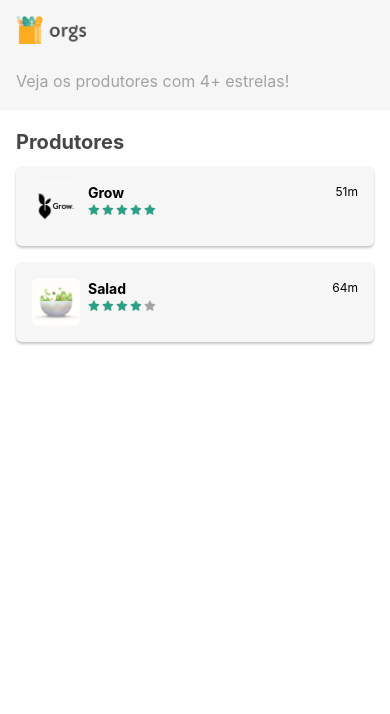
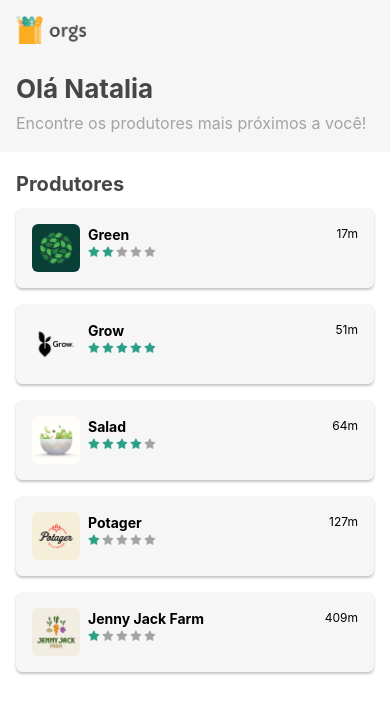
Before and after one commit to g-santosmartins/orgs-screen-navigation, a React Native app: screen / in a window 390 px wide. Shown: the top 714 px of the page. Built offline with nearby package versions, Linux system fonts and the light colour scheme.

Commit message:
fix: reafactoring the project into simple pages

```diff
--- a/App.js
+++ b/App.js
@@ -1,26 +1,20 @@
 import React from 'react';
 import { StatusBar, SafeAreaView } from 'react-native';
-import useProdutores from './src/hooks/useProdutores';
-
-import Home from './src/telas/Home';
-import Cesta from './src/telas/Cesta';
 import { NavigationContainer } from '@react-navigation/native';
 
+
+// Internal imports
+import useProdutores from './src/hooks/useProdutores';
+import Home from './src/telas/Home';
+import MelhoresProdutores from './src/telas/MelhoresProdutores';
+
 export default function App() {
-  const produtores = useProdutores(false);
 
   return <SafeAreaView style={{ flex: 1 }}>
     <StatusBar />
 
     <NavigationContainer>
-      <Home melhoresProdutores={true} />
-      {/* {produtores.length > 0 &&
-      <Cesta produtor={{
-        nome: produtores[0].nome,
-        imagem: produtores[0].imagem
-      }}
-      {...produtores[0].cestas[0]} />
-    } */}
+      <Home />
     </NavigationContainer>
 
   </SafeAreaView>
--- /dev/null
+++ b/src/telas/Home.js
@@ -0,0 +1,6 @@
+import React from 'react'
+import Produtores from './Produtores'
+
+export default function Home() {
+    return <Produtores melhoresProdutores={false}/>
+}
--- /dev/null
+++ b/src/telas/MelhoresProdutores.js
@@ -0,0 +1,6 @@
+import React from 'react'
+import Produtores from './Produtores'
+
+export default function MelhoresProdutores() {
+    return <Produtores melhoresProdutores/>
+}
```
Also changed, not shown: src/telas/Produtores/componentes/Produtor.js (renamed from src/telas/Home/componentes/Produtor.js), src/telas/Produtores/componentes/Topo.js (renamed from src/telas/Home/componentes/Topo.js), src/telas/Produtores/index.js (renamed from src/telas/Home/index.js), 1 other file (tests, documents, lock files or other folders).
